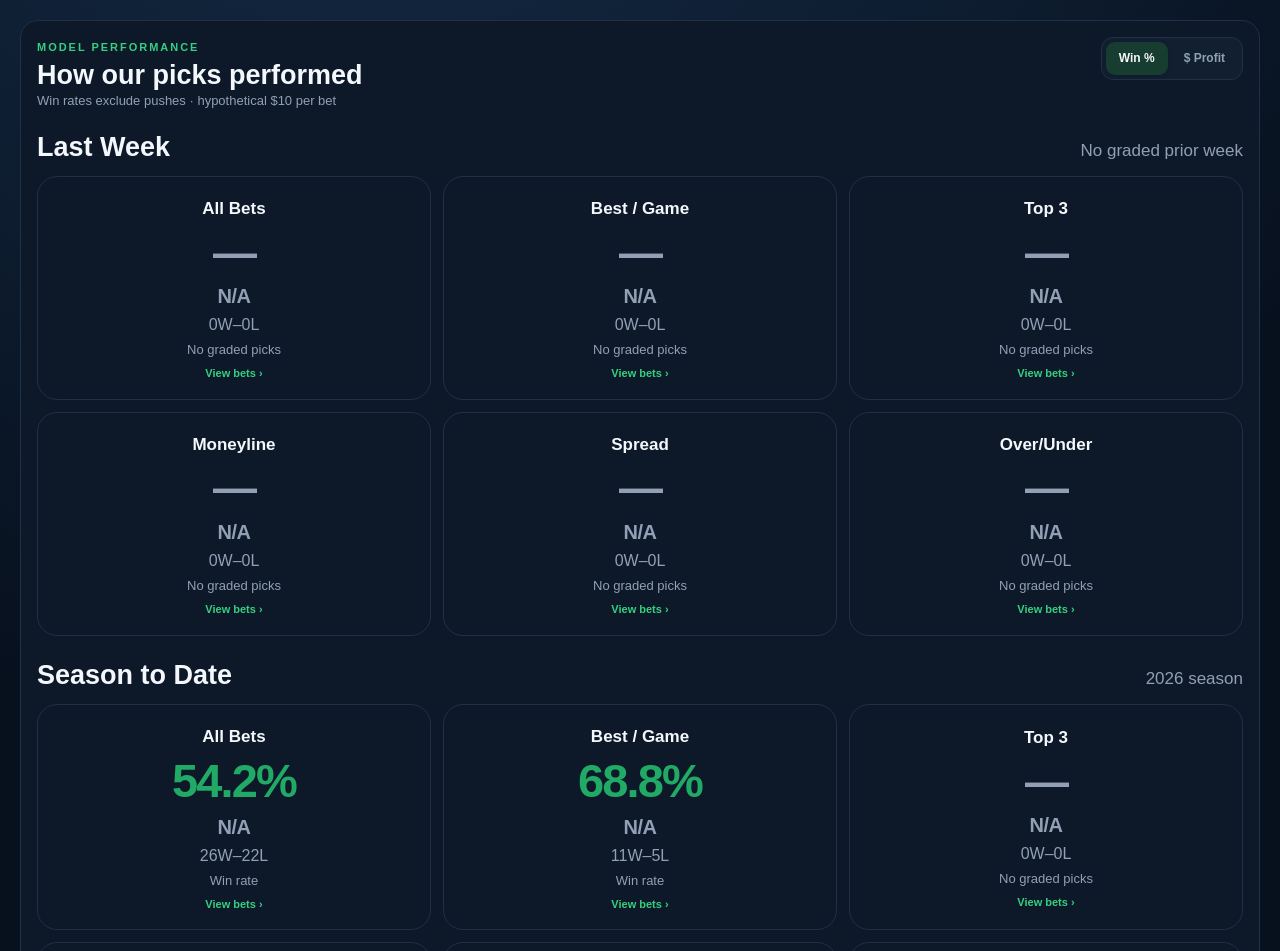
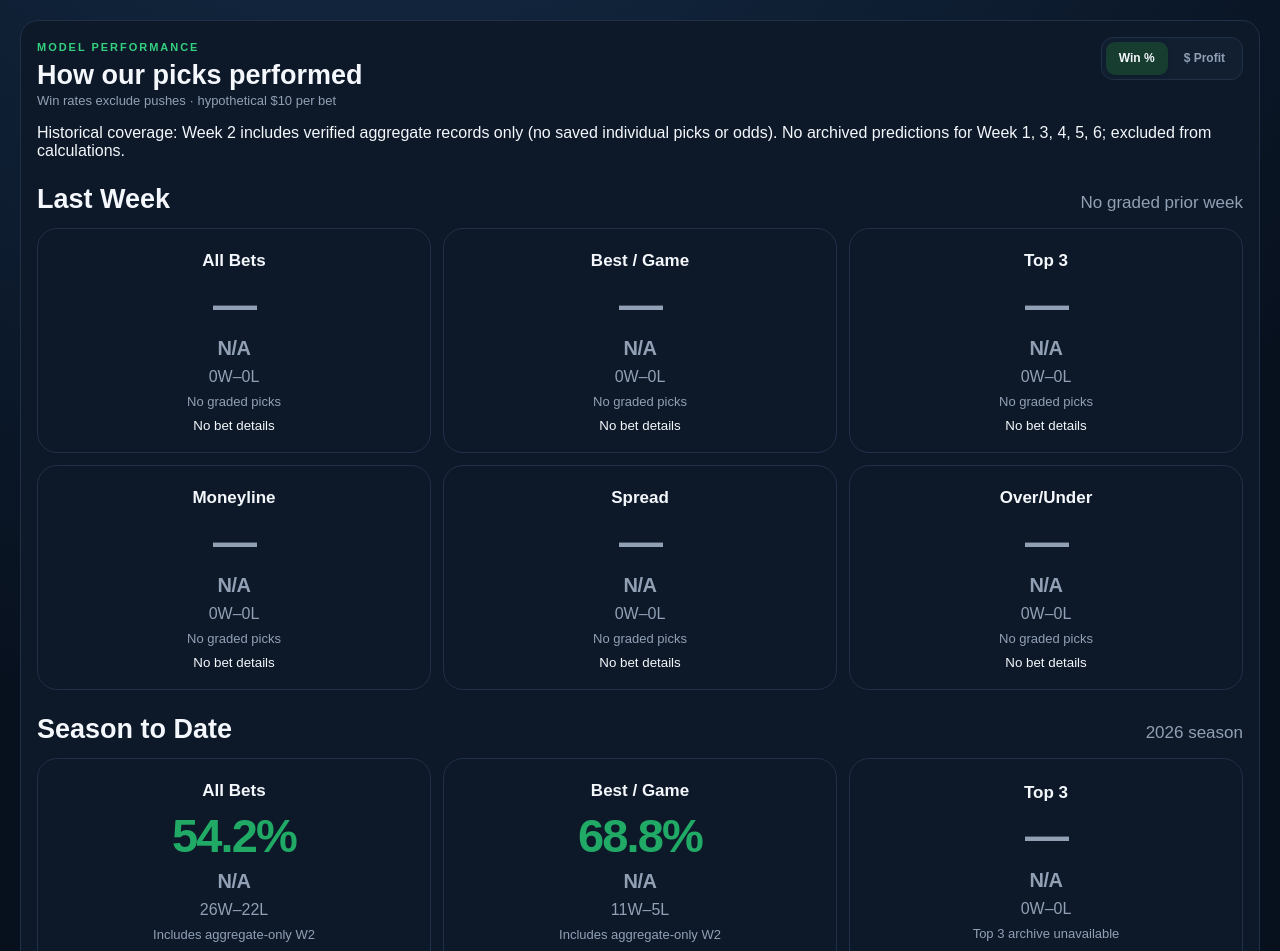
Before and after one commit to ggagov-lgtm/nflvercel, a Next.js app: page / in a window 1280 px wide. Shown: the part 161-1112 px from the top of the page. Built offline with nearby package versions, Linux system fonts and the light colour scheme; no server answers.

Commit message:
Label aggregate-only NFL results, preserve accurate profit coverage and disable absent drilldowns

```diff
--- a/app/PerformanceSummary.tsx
+++ b/app/PerformanceSummary.tsx
@@ -22,6 +22,8 @@ type Stats = {
   estimatedOdds: number;
   settled: number;
   picks: Pick[];
+  aggregateOnly?: boolean;
+  missingArchiveWeeks?: number[];
 };
 type Key = "all" | "best" | "top3" | "moneyline" | "spread" | "total";
 type Week = { week: number } & Record<Key, Stats>;
@@ -60,12 +62,13 @@ function merge(rows: Stats[]): Stats {
   const settled = rows.reduce((n, r) => n + r.settled, 0);
   const missingOdds = rows.reduce((n, r) => n + r.missingOdds, 0);
   const estimatedOdds = rows.reduce((n, r) => n + r.estimatedOdds, 0);
+  const missingArchiveWeeks = Array.from(new Set(rows.flatMap(r => r.missingArchiveWeeks || []))).sort((a, b) => a - b);
   return {
     wins: rows.reduce((n, r) => n + r.wins, 0),
     losses: rows.reduce((n, r) => n + r.losses, 0),
     pushes: rows.reduce((n, r) => n + r.pushes, 0),
-    settled, missingOdds, estimatedOdds, picks,
-    profit: settled > 0 && missingOdds === 0 && rows.every(r => r.settled === 0 || r.profit !== null)
+    settled, missingOdds, estimatedOdds, picks, missingArchiveWeeks,
+    profit: settled > 0 && missingOdds === 0 && rows.every(r => !r.missingArchiveWeeks?.length && (r.settled === 0 || r.profit !== null))
       ? rows.reduce((n, r) => n + (r.profit || 0), 0)
       : null,
   };
@@ -103,6 +106,9 @@ export default function PerformanceSummary({ weeks, currentWeek, season }: {
   // Last Week means the previous NFL week, not a partially played current week.
   const previousWeek = ordered.find(w => w.week === currentWeek - 1 && w.all.settled > 0);
   const gradedWeeks = ordered.filter(w => w.all.settled > 0);
+  const unavailableWeeks = Array.from({ length: Math.max(0, Math.min(currentWeek, 18)) }, (_, i) => i + 1)
+    .filter(week => !ordered.some(w => w.week === week && w.all.settled > 0));
+  const aggregateWeeks = ordered.filter(w => w.all.aggregateOnly && w.all.settled > 0).map(w => w.week);
   const summaries = Object.fromEntries(
     labels.map(({ key }) => [key, merge(gradedWeeks.map(w => w[key]))])
   ) as Record<Key, Stats>;
@@ -125,6 +131,14 @@ export default function PerformanceSummary({ weeks, currentWeek, season }: {
         </div>
       </div>
 
+      {(aggregateWeeks.length > 0 || unavailableWeeks.length > 0) && (
+        <p className="bettorCompactCoverage">
+          Historical coverage: {aggregateWeeks.length > 0 && `Week ${aggregateWeeks.join(", ")} includes verified aggregate records only (no saved individual picks or odds).`}
+          {aggregateWeeks.length > 0 && unavailableWeeks.length > 0 ? " " : ""}
+          {unavailableWeeks.length > 0 && `No archived predictions for Week ${unavailableWeeks.join(", ")}; excluded from calculations.`}
+        </p>
+      )}
+
       {panels.map(panel => (
         <div className="bettorCompactGroup" key={panel.id}>
           <div className="bettorCompactHeading">
@@ -138,7 +152,15 @@ export default function PerformanceSummary({ weeks, currentWeek, season }: {
               const winTone = graded === 0 ? "bettorUnknown" : s.wins > s.losses ? "bettorPositive" : s.wins < s.losses ? "bettorNegative" : "bettorNeutral";
               const dollarTone = profitTone(s.profit);
               const showDollars = view === "dollars";
-              const estimateNote = s.missingOdds > 0
+              const hasDetail = s.picks.length > 0;
+              const unavailableTop3 = Boolean(s.missingArchiveWeeks?.length) && graded === 0;
+              const estimateNote = unavailableTop3
+                ? "Top 3 archive unavailable"
+                : s.aggregateOnly
+                  ? "Aggregate only · odds unavailable"
+                  : s.missingArchiveWeeks?.length
+                    ? `Includes aggregate-only W${s.missingArchiveWeeks.join(", ")}`
+                    : s.missingOdds > 0
                 ? "Moneyline odds missing"
                 : s.estimatedOdds > 0
                   ? "Est. −110 odds"
@@ -152,8 +174,9 @@ export default function PerformanceSummary({ weeks, currentWeek, season }: {
                   type="button"
                   className="bettorCompactCell bettorCompactClickable"
                   key={key}
-                  onClick={() => setSelected({ title, period: panel.title, stats: s })}
-                  aria-label={`View bet-by-bet details for ${title}, ${panel.title}`}
+                  onClick={() => hasDetail && setSelected({ title, period: panel.title, stats: s })}
+                  disabled={!hasDetail}
+                  aria-label={hasDetail ? `View bet-by-bet details for ${title}, ${panel.title}` : `No saved individual picks for ${title}, ${panel.title}`}
                 >
                   <span className="bettorCompactLabel">{title}</span>
                   <strong className={`${showDollars ? dollarTone : winTone} bettorCompactPrimary ${showDollars ? "bettorProfitPrimary" : ""}`}>
@@ -164,7 +187,7 @@ export default function PerformanceSummary({ weeks, currentWeek, season }: {
                   </span>
                   <span className="bettorCompactRecord">{s.wins}W–{s.losses}L{s.pushes ? "–" + s.pushes + "P" : ""}</span>
                   <span className="bettorCompactMissing">{estimateNote}</span>
-                  <span className="bettorCompactViewCue" aria-hidden="true">View bets ›</span>
+                  {hasDetail ? <span className="bettorCompactViewCue" aria-hidden="true">View bets ›</span> : <span className="bettorCompactNoDetails">No bet details</span>}
                 </button>
               );
             })}
@@ -175,6 +198,7 @@ export default function PerformanceSummary({ weeks, currentWeek, season }: {
       <details className="bettorCompactFoot">
         <summary>How are these calculated?</summary>
         <p>Win % is the historical accuracy of graded model selections: wins divided by wins plus losses, displayed to one decimal place. Pushes and pending bets are excluded. Dollar profit/loss is hypothetical, assuming $10 staked on each selection and saved sportsbook odds where available. Spread and total bets without saved prices use estimated −110 odds; when any selected moneyline price is missing, the dollar result shows N/A rather than inventing a return. Win rate can be positive while the betting strategy loses money.</p>
+        <p>Some older weeks have only summary results. Those weeks contribute to verified win/loss percentages, but profit is N/A if the individual betting odds are unavailable. A missing weekly Top 3 list is not reconstructed; only archived selections count toward Top 3. Weeks without any archived results are excluded, and the bet-by-bet drilldown displays only saved individual picks.</p>
         <p>All Bets includes one moneyline, one spread and one over/under selection per game. Best / Game uses the highest-confidence selection in each game. Top 3 shows the three highest-confidence predictions from each week, regardless of market. Moneyline, Spread and Over/Under show the strongest selection in their respective markets per game. Season to Date totals the available archived weeks. These are modeled hypothetical returns, not actual betting winnings. The toggle changes the primary number, while both measures remain visible.</p>
       </details>
       {selected && (
```
